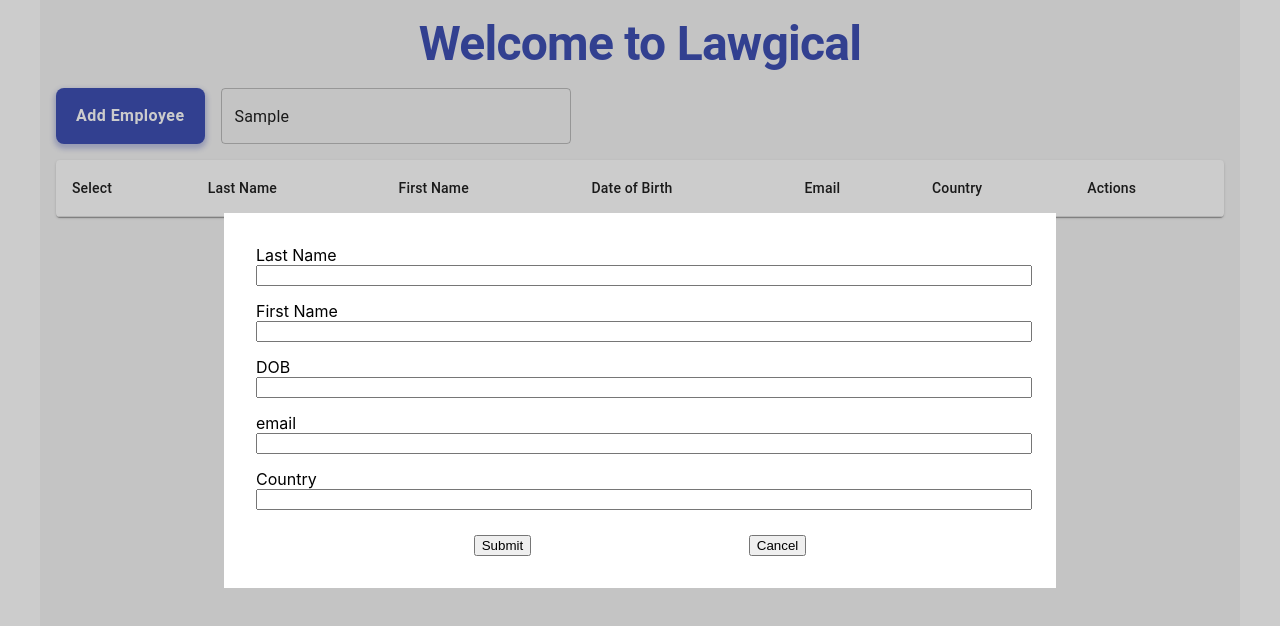
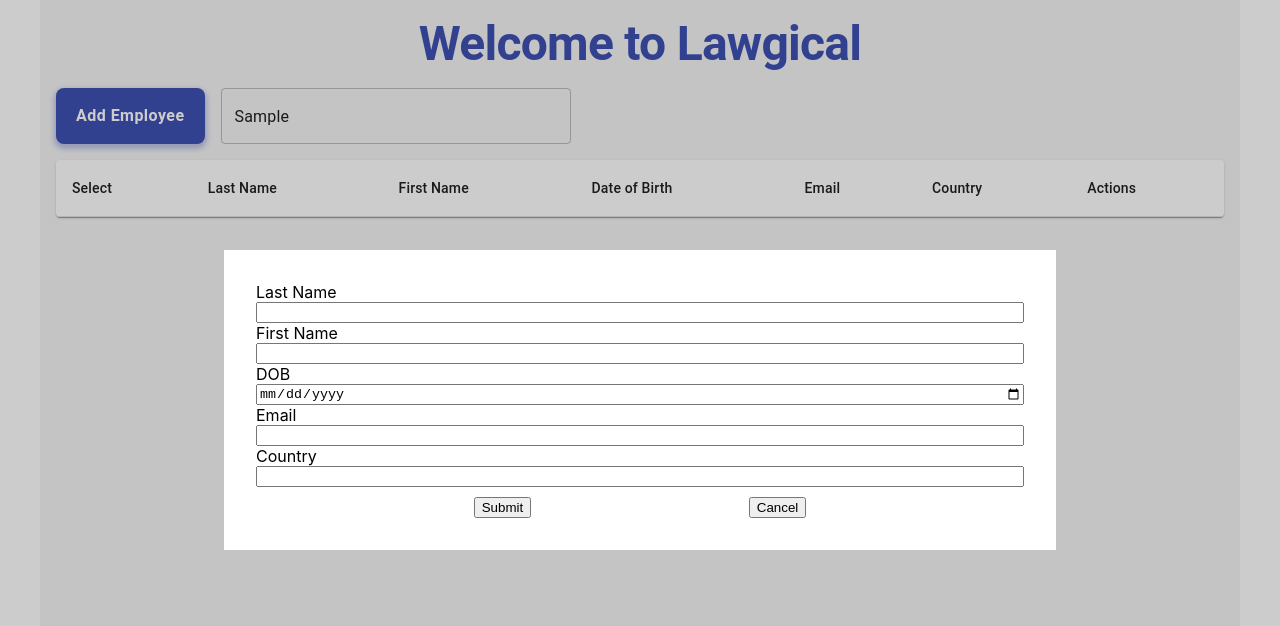
Before and after one commit to Lawgical-Immigration/Lawgical, a React (Create React App) app in the folder employee-details-frontend/: page / in a window 1280 px wide. Both pictures are taken after typing "Sample" into the empty fields and a click on the button "Add Employee". Shown: the top 626 px of the page. Built offline with nearby package versions, Linux system fonts and the light colour scheme.

Commit message:
add date validation, event handler to update changes, and state to store input fields

```diff
--- a/employee-details-frontend/src/AddEmployeeForm.js
+++ b/employee-details-frontend/src/AddEmployeeForm.js
@@ -1,23 +1,58 @@
 import './AddEmployeeForm.css'
 
+import { useState } from 'react';
+
 export default function AddEmployeeForm({showForm, setShowForm}) {
-  const employeeInfo = ['Last Name', 'First Name', 'DOB', 'email', 'Country'];
+
+  const [employeeInfo, setEmployeeInfo] = useState({
+    'lastName': '',
+    'firstName': '',
+    'DOB': '',
+    'email': '',
+    'country': ''
+  })
+
   const infoFields = [];
 
-  for (const detail of employeeInfo) {
-    const attributeName = detail.toLowerCase().replace(' ', '-');
+  const handleChange = e => {
+    let {name, value} = e.target;
+    e.preventDefault();
+
+    setEmployeeInfo((prevEmployeeInfo) => ({
+      ...prevEmployeeInfo, [name]: value
+    }))
+  }
+
+  const handleSubmit = e => {
+    e.preventDefault();
+
+    // fetch request to add employeeInfo to DB here.
+
+    console.log('Add new employee:', employeeInfo)
+
+  }
+
+  for (const detail in employeeInfo) {
+
+    const inputLame = (() => {
+      if(detail === 'lastName') return 'Last Name';
+      if(detail === 'firstName') return 'First Name';
+      else return detail[0].toUpperCase() + detail.slice(1);
+    })();
+
+    const inputType = detail === 'DOB' ? 'date' : 'text';
 
     infoFields.push(
       <>
-        <label htmlFor={attributeName}>{detail}</label>{' '}
-        <input className='add-employee-input' type='text' id={attributeName} required />
+        <label htmlFor={detail}>{inputLame}</label>
+        <input name={detail} type={inputType} value={employeeInfo[detail]} onChange={handleChange} required />
       </>
     )
   };
 
   return (showForm) ? (
     <div className="popup">
-    <form id='add-employee-form' action='submit'>
+    <form id='add-employee-form' action='submit' onSubmit={handleSubmit}>
       {infoFields}
       <div id='add-employee-buttons'>
         <button id="add">Submit</button>
```
